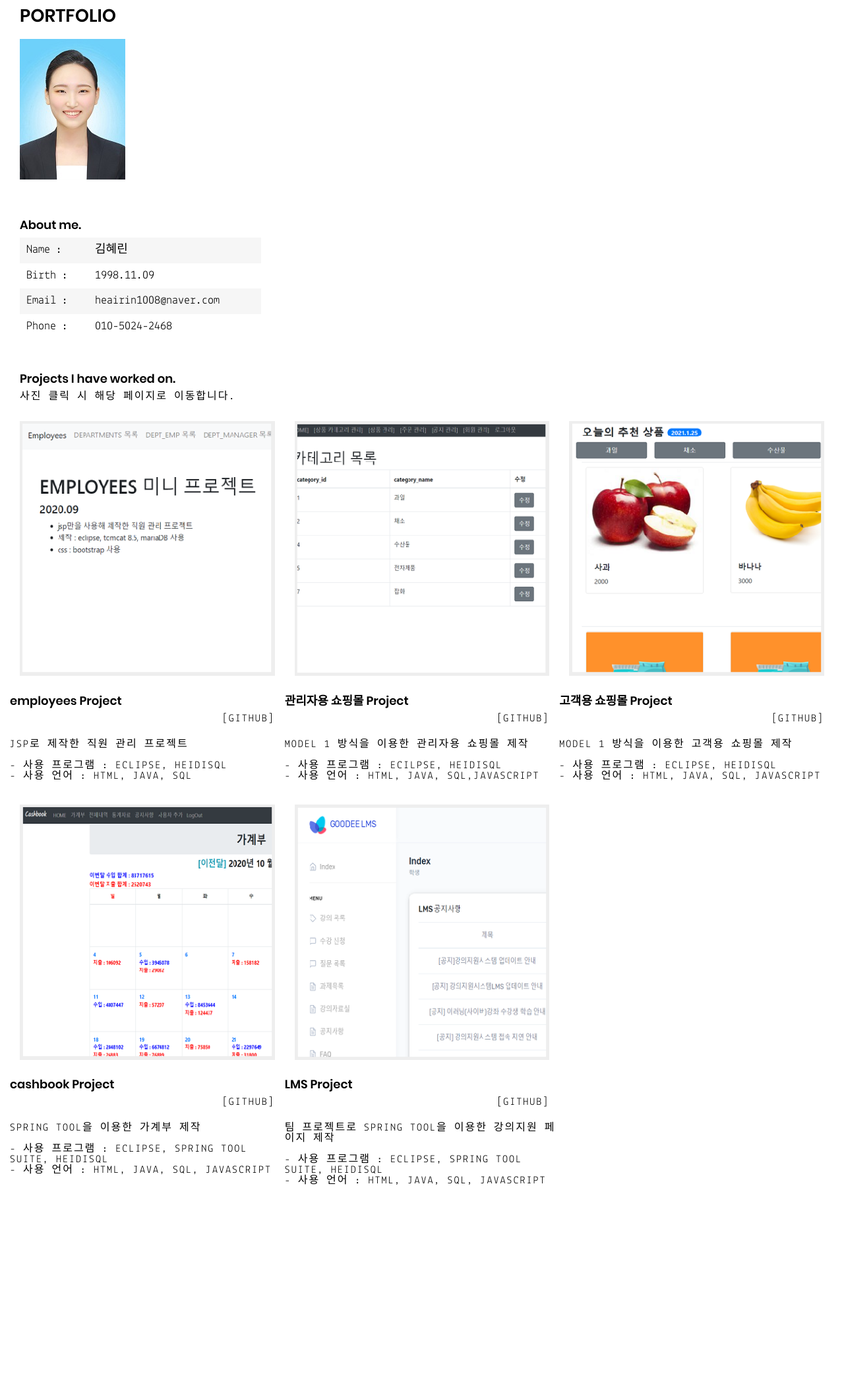
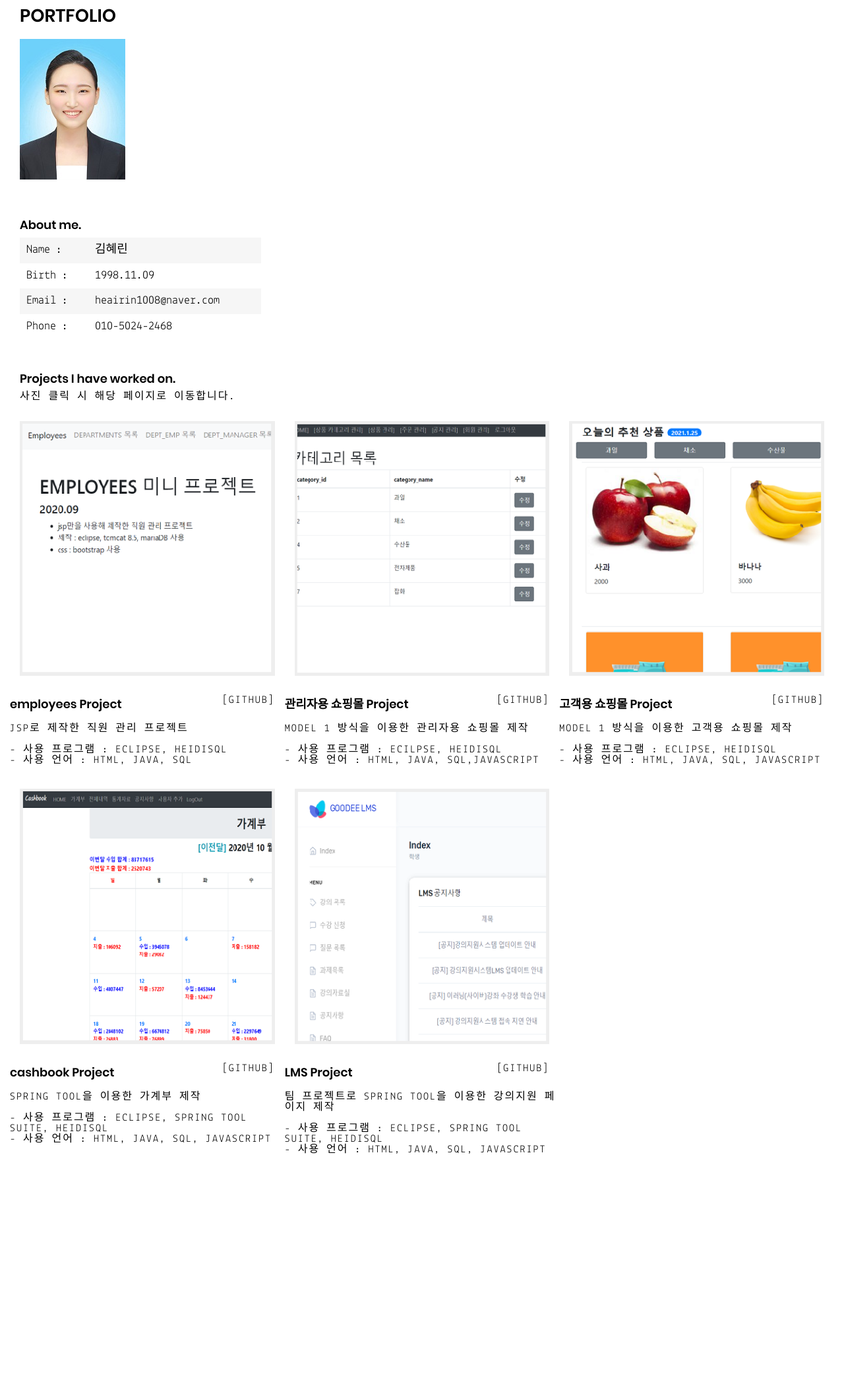
Before and after one commit to heairin1008/heairin1008.github.io, a Jekyll site: the page built from index.html, in a window 1280 px wide. Shown: the whole page at 66% size. Built offline with Jekyll 4.4.1, drawn with Linux system fonts in a browser that asks for light colours; after the commit the page ends 2053 px from its top, so only the background shows below that.

Commit message:
Update index.html

```diff
--- a/index.html
+++ b/index.html
@@ -48,7 +48,7 @@
 								</div>
 							</a>
 							<br>
-							<h3>{{ item.project.title }}</h3>
+							<h3 style="display:inline-block;">{{ item.project.title }}</h3>
 							<a class="h2" href="{{item.project.url}}" target="_blank" style="float:right; display:inline-block;">[GitHub]</a>
 							<br>
 							<span class="h2">{{ item.project.type }}</span>
```
